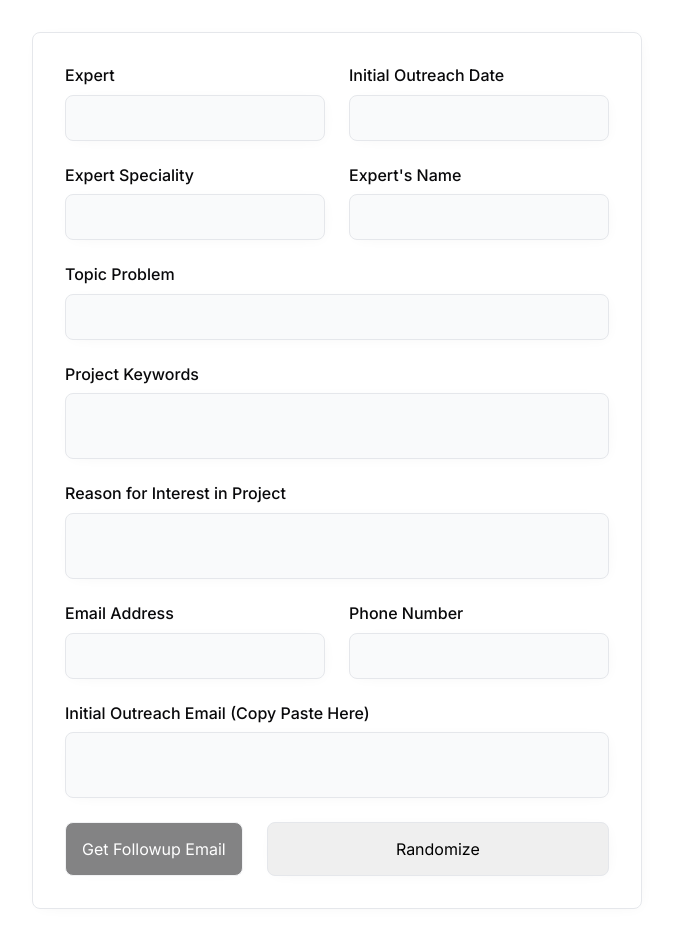
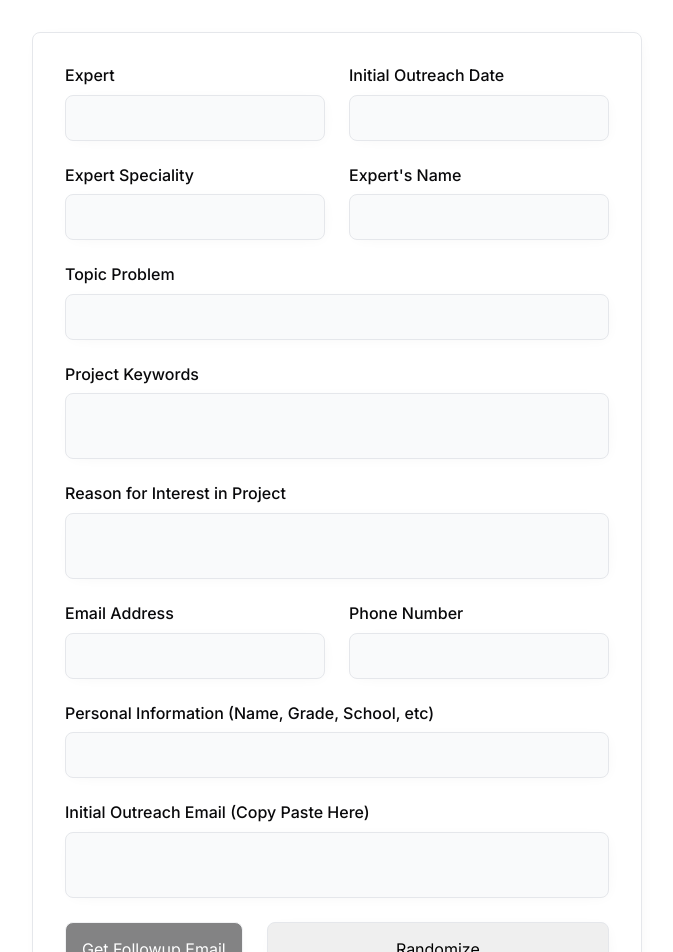
Before and after one commit to Samalander0/email-dlab, a SvelteKit app: page /followup in a window 1280 px wide. Shown: the top 952 px of the page, without its empty margins (303-976 px from the left). Built offline with nearby package versions, Linux system fonts and the light colour scheme.

Commit message:
personal info on followup

```diff
--- a/src/routes/api/followup/+server.js
+++ b/src/routes/api/followup/+server.js
@@ -32,9 +32,9 @@ const generationConfig = {
 };
 
 // Prompt
-function prompt(expert, exname, speciality, topic, outreach, keywords, email, phone, date, interest) {
+function prompt(expert, exname, speciality, topic, outreach, keywords, name, email, phone, date, interest) {
   const parts = [
-    {text: `A concise and semi-formal follow-up email to a ${expert}, named ${exname}, in the field of ${speciality} to set up an in-person or virtual meeting. Following your initial outreach on ${date} about your high school design project on ${topic}. Avoid repeating yourself by keeping in mind your original outreach email: ${outreach}. Use your reason of interest in this design project: ${interest}, and project keywords: ${keywords}, to generate a meeting request with the following information: ${email}, ${phone}. Keep the email to a 150 word count limit.`}
+    {text: `A concise and semi-formal follow-up email to a ${expert}, named ${exname}, in the field of ${speciality} to set up an in-person or virtual meeting. Following your initial outreach on ${date} about your high school design project on ${topic}. Avoid repeating yourself by keeping in mind your original outreach email: ${outreach}. Use your reason of interest in this design project: ${interest}, and project keywords: ${keywords}, to generate a meeting request with the following personal information: ${name}, ${email}, ${phone}. Keep the email to a 150 word count limit.`}
   ];
   return(parts)
 }
@@ -49,11 +49,12 @@ export async function GET({ url }) {
         speciality = url.searchParams.get('speciality'),
         outreach = url.searchParams.get('outreach'),
         keywords = url.searchParams.get('keywords'),
+        name = url.searchParams.get('name'),
         email = url.searchParams.get('email'),
         phone = url.searchParams.get('phone'),
         date = url.searchParams.get('date'),
         interest = url.searchParams.get('interest');
-  let parts = prompt(expert, exname, speciality, outreach, keywords, topic, email, phone, date, interest)
+  let parts = prompt(expert, exname, speciality, outreach, keywords, topic, name, email, phone, date, interest)
 
   const result = await model.generateContent({
     contents: [{ role: "user", parts }],
--- a/src/routes/followup/+page.svelte
+++ b/src/routes/followup/+page.svelte
@@ -18,6 +18,7 @@
       keywords = "",
       interest = "",
       date = "",
+      name = "",
       email = "",
       phone = "";
 
@@ -40,7 +41,7 @@
 
     state = "loading"
 
-    const response = await fetch(`./api/followup/?expert=${expert}&exname=${exname}&speciality=${speciality}&topic=${topic}&outreach=${outreach}&keywords=${keywords}&interest=${interest}&date=${date}&email=${email}&phone=${phone}`)
+    const response = await fetch(`./api/followup/?expert=${expert}&exname=${exname}&speciality=${speciality}&topic=${topic}&outreach=${outreach}&keywords=${keywords}&name=${name}&interest=${interest}&date=${date}&email=${email}&phone=${phone}`)
     output = await response.json()
     email_output = DOMPurify.sanitize(marked(output))
 
@@ -56,6 +57,7 @@
     outreach = ""
     keywords = ""
     interest = ""
+    name = ""
     date = ""
     email = ""
     phone = ""
@@ -124,12 +126,16 @@
         </div>
       </div>
       <div>
+        <label for="name">Personal Information (Name, Grade, School, etc)</label>
+        <input bind:value={name} type="text" id="name"/>
+      </div>
+      <div>
         <label for="outreach">Initial Outreach Email (Copy Paste Here)</label>
         <textarea bind:value={outreach} id="outreach"/>
       </div>
 
       <div class="horizontal-stack">
-        <input type="submit" value="Get Followup Email" on:click={generateEmail} disabled={!(expert && topic && keywords && interest && date && email && phone)}/>
+        <input type="submit" value="Get Followup Email" on:click={generateEmail} disabled={!(expert && topic && keywords && interest && date && name && email && phone)}/>
         <button on:click={randomize}>Randomize</button>
       </div>
     </form>
```
